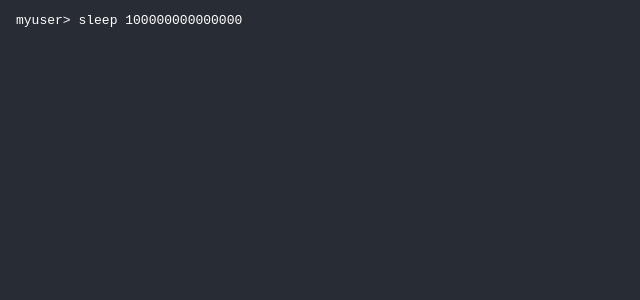
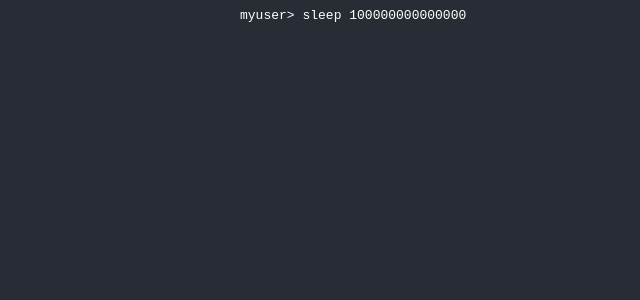
Before and after one commit to richardimaoka/mobile-terminal, a Next.js app in the folder nextjs/: page / in a window 1280 px wide. Shown: the top 300 px of the page, without its empty margins (0-640 px from the left). Built offline with nearby package versions, Linux system fonts and the light colour scheme.

Commit message:
command centering

```diff
--- a/nextjs/app/components/Command.module.css
+++ b/nextjs/app/components/Command.module.css
@@ -1,3 +1,12 @@
+.component {
+  /* Cancel default <pre>'s margin */
+  margin: 0;
+
+  overflow-x: hidden;
+  white-space: pre-wrap;
+  width: 100%;
+}
+
 .prompt {
   color: white;
 }
--- a/nextjs/app/components/TerminalComponent.module.css
+++ b/nextjs/app/components/TerminalComponent.module.css
@@ -3,14 +3,3 @@
   height: 100%;
   background-color: #282c34;
 }
-
-.component > pre {
-  margin: 0;
-  overflow-x: hidden;
-  white-space: pre-wrap;
-  width: 100%;
-}
-
-.component > pre > code {
-  color: white;
-}
--- a/nextjs/app/globals.css
+++ b/nextjs/app/globals.css
@@ -1,5 +1,3 @@
 body {
   background-color: #282c34;
-  padding-left: 8px;
-  padding-right: 8px;
 }
--- /dev/null
+++ b/nextjs/app/layout.module.css
@@ -0,0 +1,14 @@
+.component {
+  min-height: 100svh;
+
+  display: grid;
+  grid-template-columns:
+    minmax(0px, 1fr) /* minimum padding = 8px */
+    minmax(auto, 800px)
+    minmax(0px, 1fr); /* minimum padding = 8px */
+  grid-template-areas: ". center.";
+}
+
+.component > *:nth-child(1) {
+  grid-area: center;
+}
--- a/nextjs/app/layout.tsx
+++ b/nextjs/app/layout.tsx
@@ -1,17 +1,19 @@
 import type { Metadata } from "next";
-import localFont from "next/font/local";
 import "./globals.css";
+import styles from "./layout.module.css";
 
-const geistSans = localFont({
-  src: "./fonts/GeistVF.woff",
-  variable: "--font-geist-sans",
-  weight: "100 900",
-});
-const geistMono = localFont({
-  src: "./fonts/GeistMonoVF.woff",
-  variable: "--font-geist-mono",
-  weight: "100 900",
-});
+// import localFont from "next/font/local";
+
+// const geistSans = localFont({
+//   src: "./fonts/GeistVF.woff",
+//   variable: "--font-geist-sans",
+//   weight: "100 900",
+// });
+// const geistMono = localFont({
+//   src: "./fonts/GeistMonoVF.woff",
+//   variable: "--font-geist-mono",
+//   weight: "100 900",
+// });
 
 export const metadata: Metadata = {
   title: "Create Next App",
@@ -24,9 +26,9 @@ export default function RootLayout({
   children: React.ReactNode;
 }>) {
   return (
-    <html lang="en">
-      <body className={`${geistSans.variable} ${geistMono.variable}`}>
-        {children}
+    <html>
+      <body>
+        <div className={styles.component}>{children}</div>
       </body>
     </html>
   );
```
